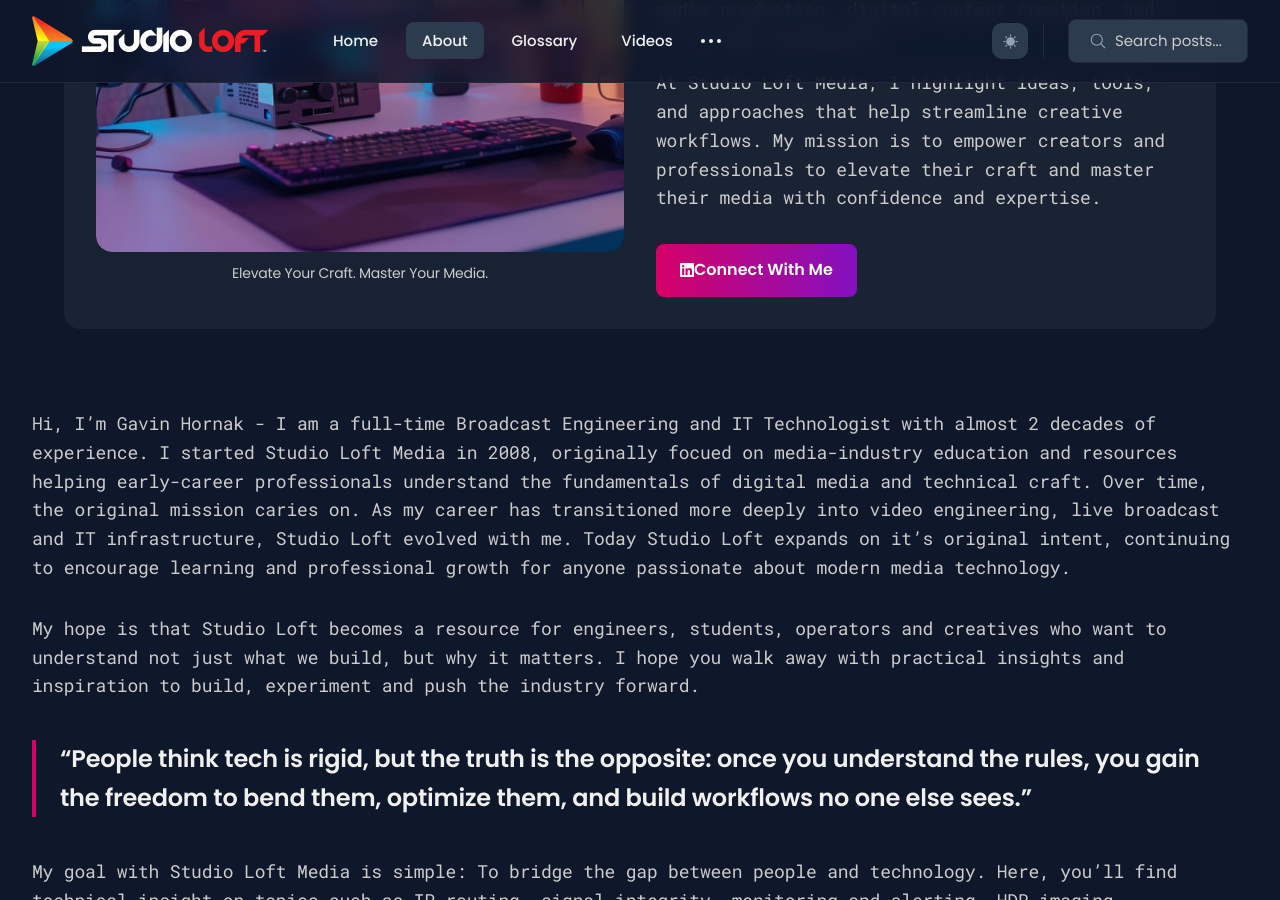
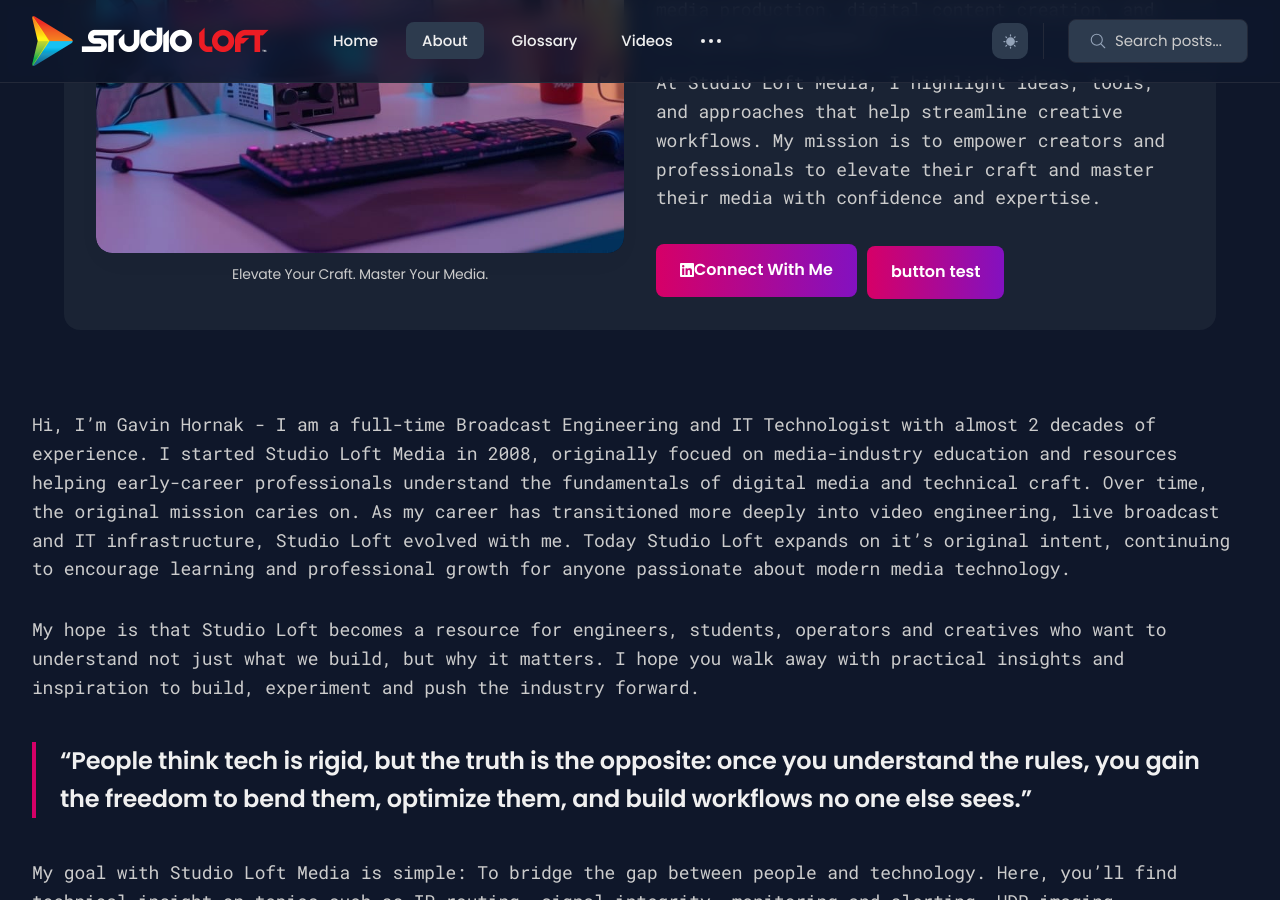
Before and after one commit to studioloft/studioloft.github.io, a Jekyll site: the page built from _pages/about.md, in a window 1280 px wide and 900 px high, scrolled down 650 px. Built offline with Jekyll 4.4.1, drawn with Linux system fonts in a browser that asks for light colours.

Commit message:
update about hero

```diff
--- a/_data/settings.yml
+++ b/_data/settings.yml
@@ -53,7 +53,7 @@ hero:
     At Studio Loft Media, I highlight ideas, tools, and approaches that help streamline creative workflows. My mission is to empower creators and professionals to elevate their craft and master their media with confidence and expertise.
   hero_image: /images/01.jpg
   hero_image_caption: Elevate Your Craft. Master Your Media.
-  hero_button_text: "<i class='fa-brands fa-linkedin'></i>Connect With Me"
+  hero_button_text: "<i class='fa-brands fa-linkedin'></i> Connect With Me"
   hero_button_link: 'https://www.linkedin.com/in/gavinhornak/'
 
 
--- a/_pages/about.md
+++ b/_pages/about.md
@@ -43,6 +43,7 @@ permalink: /about/
 
             {% if site.data.settings.hero.hero_button_text %}
             <a href="{{ site.data.settings.hero.hero_button_link }}" class="hero__button button button--primary">{{ site.data.settings.hero.hero_button_text }}</a>
+            <a href="mailto:Contact@StudioLoftMedia.com" class="hero__button button button--primary">button test</a>
             {% endif %}
           </div>
         </div>
```
